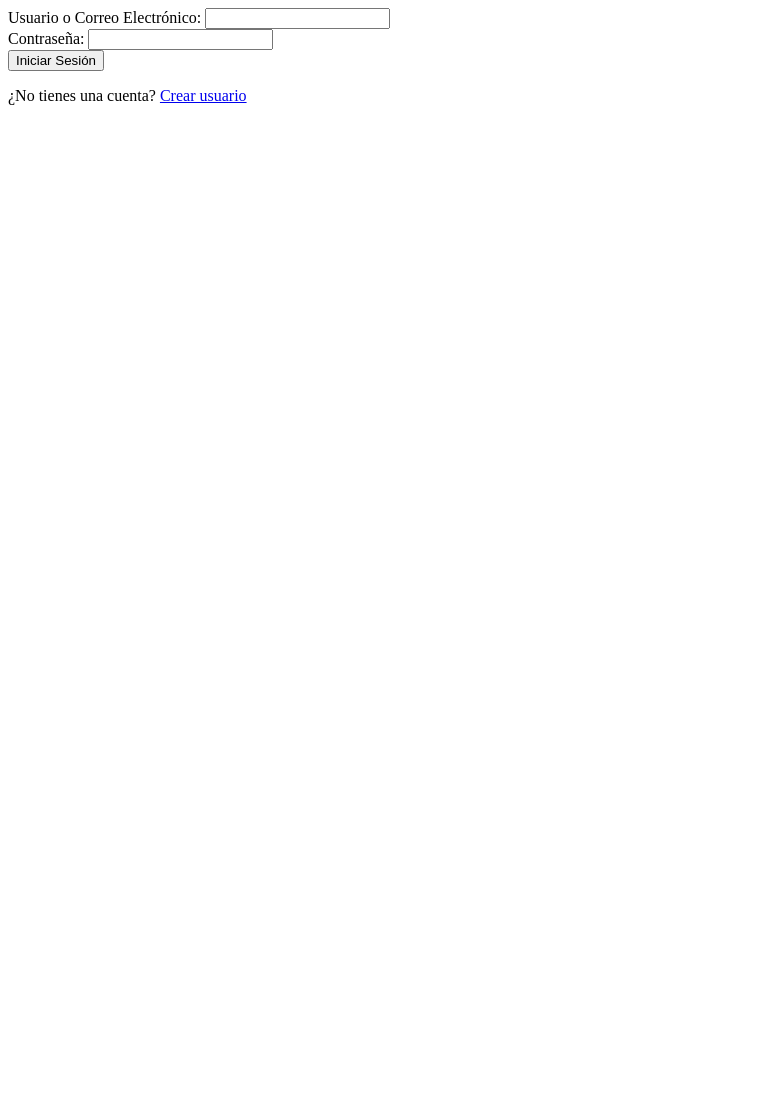
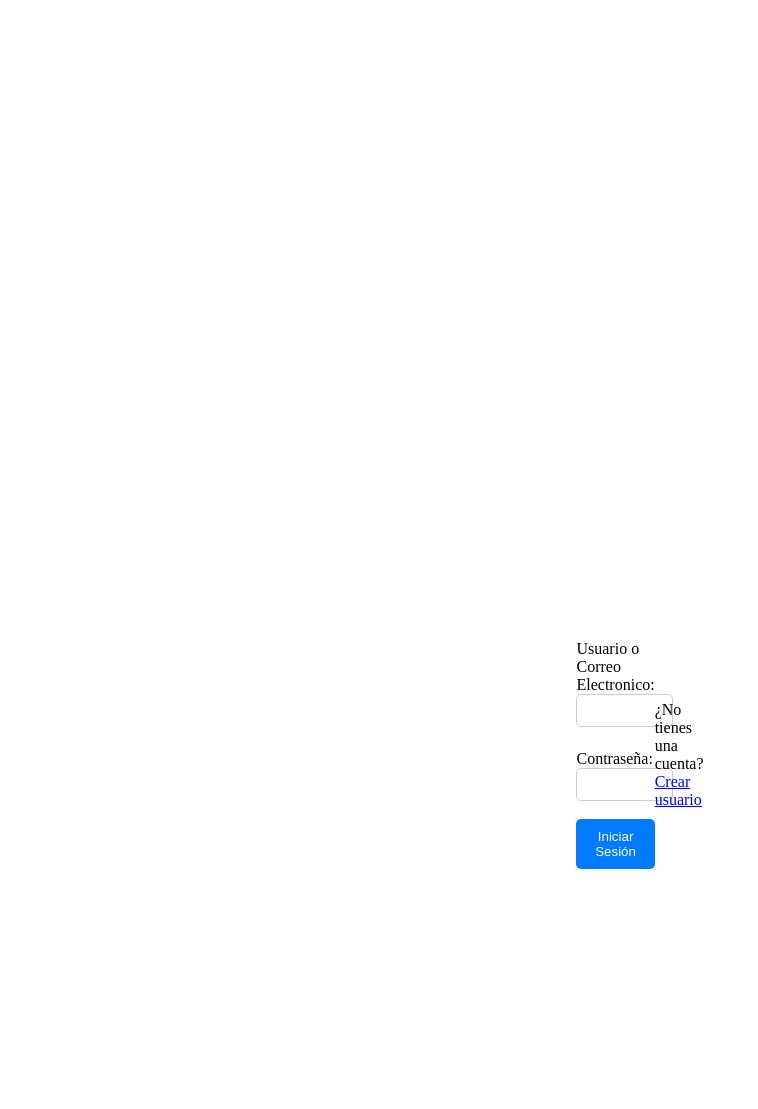
Before and after one commit to LucianoAHG/rekog, a Flask app: page / in a window 1280 px wide. Shown: the top 1109 px of the page, without its empty margins (0-758 px from the left). Before the commit the page ends 105 px from the top, so only its background shows below. Run offline with Flask 3, Linux system fonts and the light colour scheme.

Commit message:
modificacion de algunos html. Falta agregar CSS.

```diff
--- a/app.py
+++ b/app.py
@@ -1,5 +1,4 @@
 from flask import Flask, render_template, request, redirect, url_for
-from flask_bulma import Bulma
 from flask_sqlalchemy import SQLAlchemy
 from werkzeug.security import generate_password_hash, check_password_hash
 
--- a/templates/formulario_carga.html
+++ b/templates/formulario_carga.html
@@ -11,7 +11,7 @@
         <h2 class="mb-4 text-center">Formulario de Carga</h2>
 
         <!-- Agrega un elemento de video para mostrar la captura de la camara -->
-        <video id="camara" width="100%" height="auto" style="display: none;" playsinline autoplay muted></video>
+        <video id="camara" width="35%" height="auto" style="display: none;" playsinline autoplay muted></video>
 
 
         <form action="{{ url_for('formulario_carga') }}" method="post">
--- a/templates/index.html
+++ b/templates/index.html
@@ -3,6 +3,7 @@
 <head>
     <meta charset="UTF-8">
     <meta name="viewport" content="width=device-width, initial-scale=1.0">
+    <link rel="stylesheet" href="style_index.css">
     <title>Mi Aplicación</title>
 </head>
 <body>
@@ -10,11 +11,15 @@
 
     <!-- Formulario para Iniciar Sesión -->
     <form action="#" method="post">
-        <label for="username">Usuario o Correo Electrónico:</label>
-        <input type="text" id="username" name="username" required>
+        <div class="usuario">
+            <label for="username">Usuario o Correo Electronico:</label>
+            <input type="text" id="username" name="username" required>
+        </div>
         <br>
+        <div class="Contra">
         <label for="password">Contraseña:</label>
         <input type="password" id="password" name="password" required>
+        </div>
         <br>
         <button type="submit">Iniciar Sesión</button>
     </form>
--- /dev/null
+++ b/templates/style_index.css
@@ -0,0 +1,42 @@
+body {
+    display: flex;
+    align-items: center;
+    justify-content: center;
+    height: 50%;
+    margin: 50%;
+}
+
+.container {
+    background-color: #f4f4f4;
+    padding: 20px;
+    border-radius: 10px;
+    box-shadow: 0 0 10px rgba(0, 0, 0, 0.1);
+}
+
+.form-group {
+    margin-bottom: 15px;
+}
+.usuario{
+    display: block;
+    margin-bottom: 5px;
+}
+
+input {
+    width: 100%;
+    padding: 8px;
+    border: 1px solid #ccc;
+    border-radius: 5px;
+}
+
+button {
+    background-color: #007bff;
+    color: #fff;
+    padding: 10px;
+    border: none;
+    border-radius: 5px;
+    cursor: pointer;
+}
+
+    button:hover {
+        background-color: #0056b3;
+    }
```
